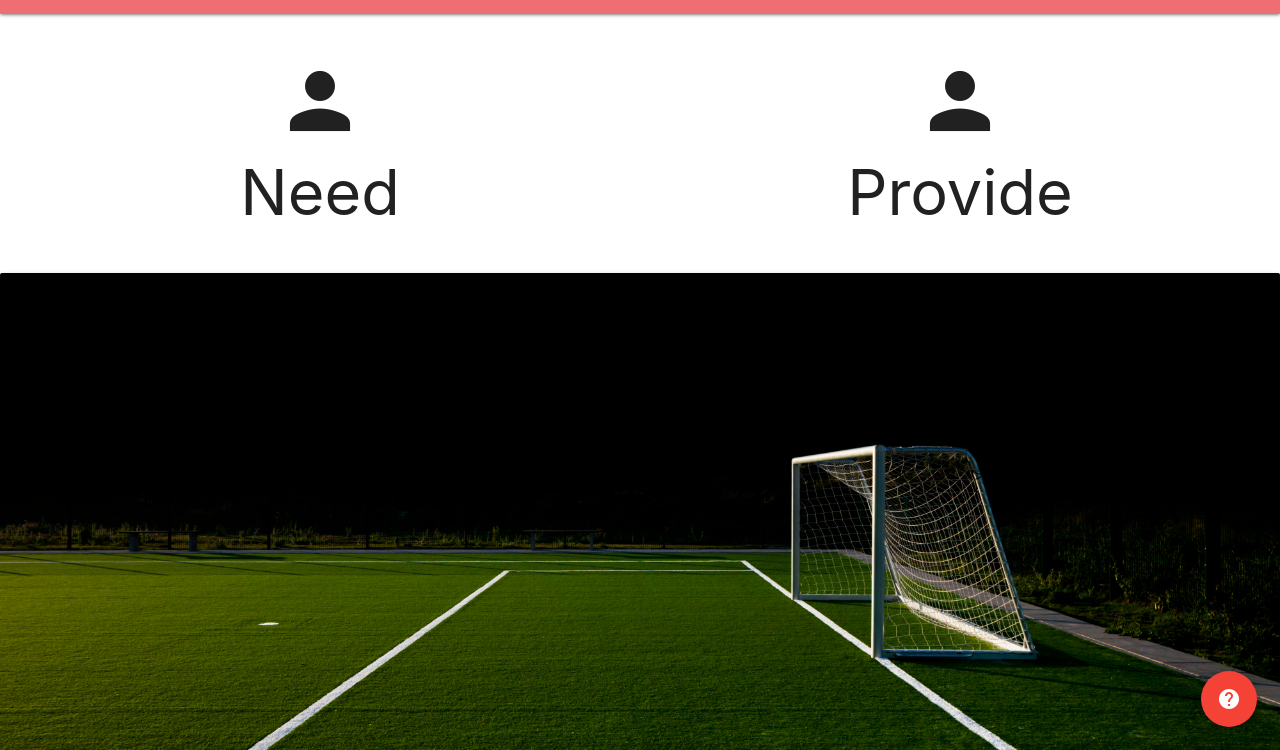
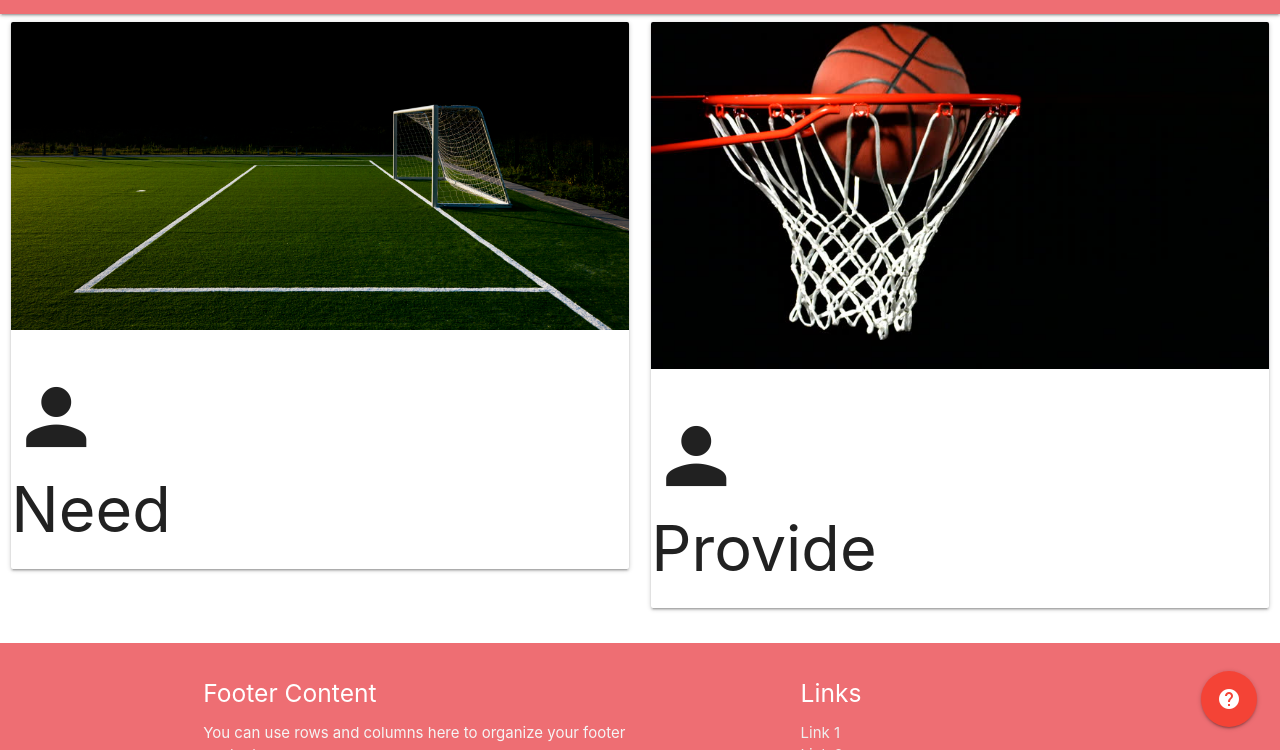
Before and after one commit to popoway/parkyour, a plain HTML site: page index.html in a window 1280 px wide. Shown: the part 50-800 px from the top of the page. Drawn offline with nearby package versions, Linux system fonts and the light colour scheme.

Commit message:
added pics

```diff
--- a/index.html
+++ b/index.html
@@ -42,25 +42,29 @@
     </div>
     <!-- context: provide and need -->
     <div class="row">
-      <div class="col l6  center-align">
+      <div class="col s12 m12 l6">
+       <div class="card">
+        <div class="card-image waves-effect waves-block waves-light">
+          <img class="activator" src="assets/sc.jpg">
           <h1>
             <i class="material-icons large">person</i></br>Need
           </h1>
         </div>
-      <div class="col l6 center-align">
+      </div>
+     </div>
+     <div class="col s12 m12 l6">
+      <div class="card">
+       <div class="card-image waves-effect waves-block waves-light">
+         <img class="activator" src="assets/b.jpg">
          <h1>
            <i class="material-icons large">person</i></br>Provide
          </h1>
        </div>
      </div>
-
-    <div class="col s12 m12 l6">
-     <div class="card">
-      <div class="card-image waves-effect waves-block waves-light">
-        <img class="activator" src="/assets/sc.jpg">
    </div>
     </div>
-   </div>
+
+
 
     <!-- footer -->
     <footer class="page-footer">
```
Lines whose indentation alone changed are shown as unchanged.
